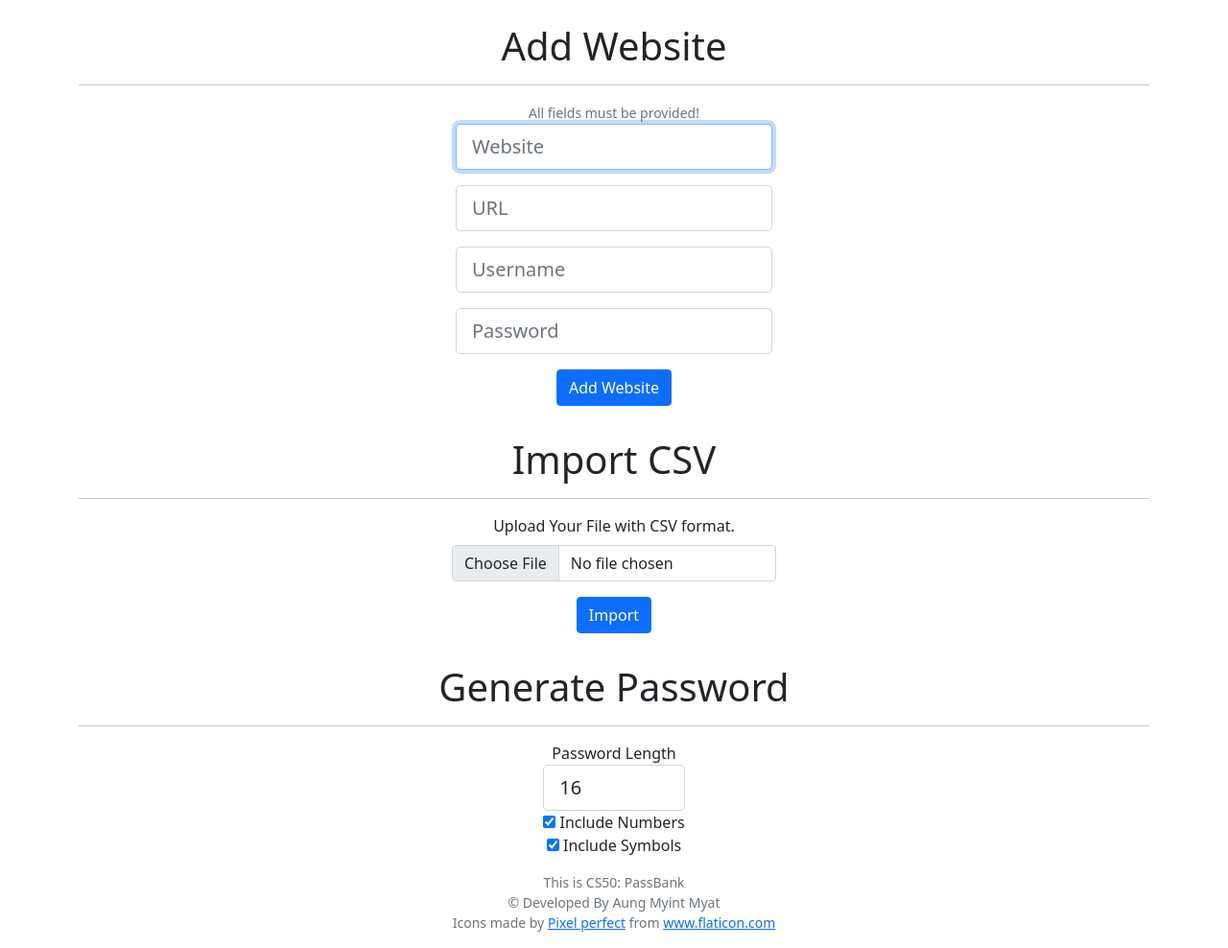
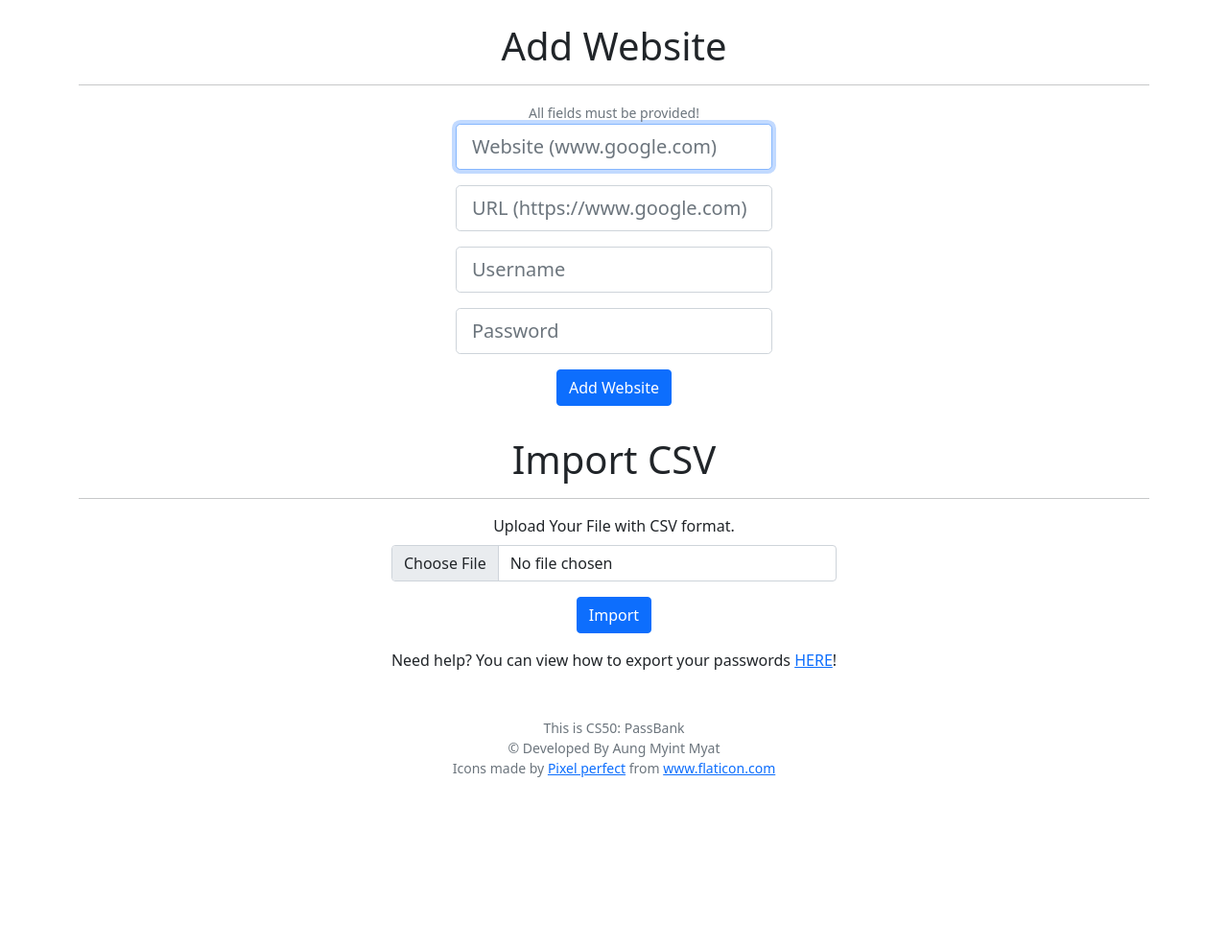
Before and after one commit to ammyat-Cedric/passbank50, a Flask app: page /add in a window 1280 px wide. Shown: the part 108-1096 px from the top of the page at 96% size. After the commit the page ends 918 px from the top, so only its background shows below. Run offline with Flask 2, Linux system fonts and the light colour scheme.

Commit message:
Update models view

```diff
--- a/passbank/models.py
+++ b/passbank/models.py
@@ -39,4 +39,4 @@
   owner_id = db.Column(db.Integer, db.ForeignKey('users.id'), nullable=False)
 
   def __repr__(self):
-    return f"Password('{self.username}', '{self.date_added}'"
+    return f"Password('{self.website}', '{self.username}'"
--- a/passbank/routes.py
+++ b/passbank/routes.py
@@ -14,7 +14,8 @@
 @login_required
 def dashboard():
   passwords = Password.query.filter_by(owner = current_user)
-  return render_template("dashboard.html", passwords=passwords)
+  has_items = bool(passwords)
+  return render_template("dashboard.html", passwords=passwords, has_items=has_items)
 
 
 @app.route('/add', methods=['GET', 'POST'])
--- a/passbank/templates/add.html
+++ b/passbank/templates/add.html
@@ -10,8 +10,8 @@
 <div class="container d-flex flex-wrap justify-content-center">
   <form action="{{ url_for('addWebsite') }}" method="POST" class="mb-3">
     <small class="text-muted text-center mb-3">All fields must be provided!</small>
-    <input type="text" name="website" class="form-control form-control-lg mb-3" placeholder="Website" autocomplete="off" autofocus required>
-    <input type="url" name="url" class="form-control form-control-lg mb-3" placeholder="URL" autocomplete="off" autofocus required>
+    <input type="text" name="website" class="form-control form-control-lg mb-3" placeholder="Website (www.google.com)" autocomplete="off" autofocus required>
+    <input type="url" name="url" class="form-control form-control-lg mb-3" placeholder="URL (https://www.google.com)" autocomplete="off" autofocus required>
     <input type="text" name="username" class="form-control form-control-lg mb-3" placeholder="Username" autocomplete="off" autofocus required>
     <input type="password" name="password" class="form-control form-control-lg mb-3" placeholder="Password" autocomplete="off" autofocus required>
     <input type="submit" value="Add Website" class="btn btn-primary mb-3">
@@ -27,33 +27,14 @@
       <input type="file" class="form-control" id="customFile" name="file">
     </div>
     <input type="submit" value="Import" class="btn btn-primary mb-3">
+
+    <div>
+      <p>Need help? You can view how to export your passwords <a
+          href="https://www.howtogeek.com/715223/how-to-export-and-delete-saved-passwords-in-chrome/">HERE</a>!
+      </p>
+    </div>
   </form>
-</div>
 
-<h1>Generate Password</h1>
-<hr class="mb-3">
-<div id="random-password" class="container d-flex flex-wrap justify-content-center">
-  <!-- <div class="form-group">
-    <input type="text" id="password" class="form-control form-control-lg" style="text-align: center;">
-    <button id="copy" class="btn btn-secondary">Copy</button>
-  </div>
 
-   -->
-  <div id="setting">
-    <div class="form-group">
-      <label for="length">Password Length</label>
-      <input type="number" id="length" value="16" min="8" max="64" class="form-control form-control-lg">
-    </div>
-
-    <div class="form-group">
-      <input type="checkbox" id="numbers" checked>
-      <label for="numbers">Include Numbers</label>
-    </div>
-
-    <div class="form-group">
-      <input type="checkbox" id="symbols" checked>
-      <label for="symbols">Include Symbols</label>
-    </div>
-  </div>
 </div>
 {% endblock content %}
```
Also changed, not shown: passbank/templates/dashboard.html (line endings or trailing spaces).
